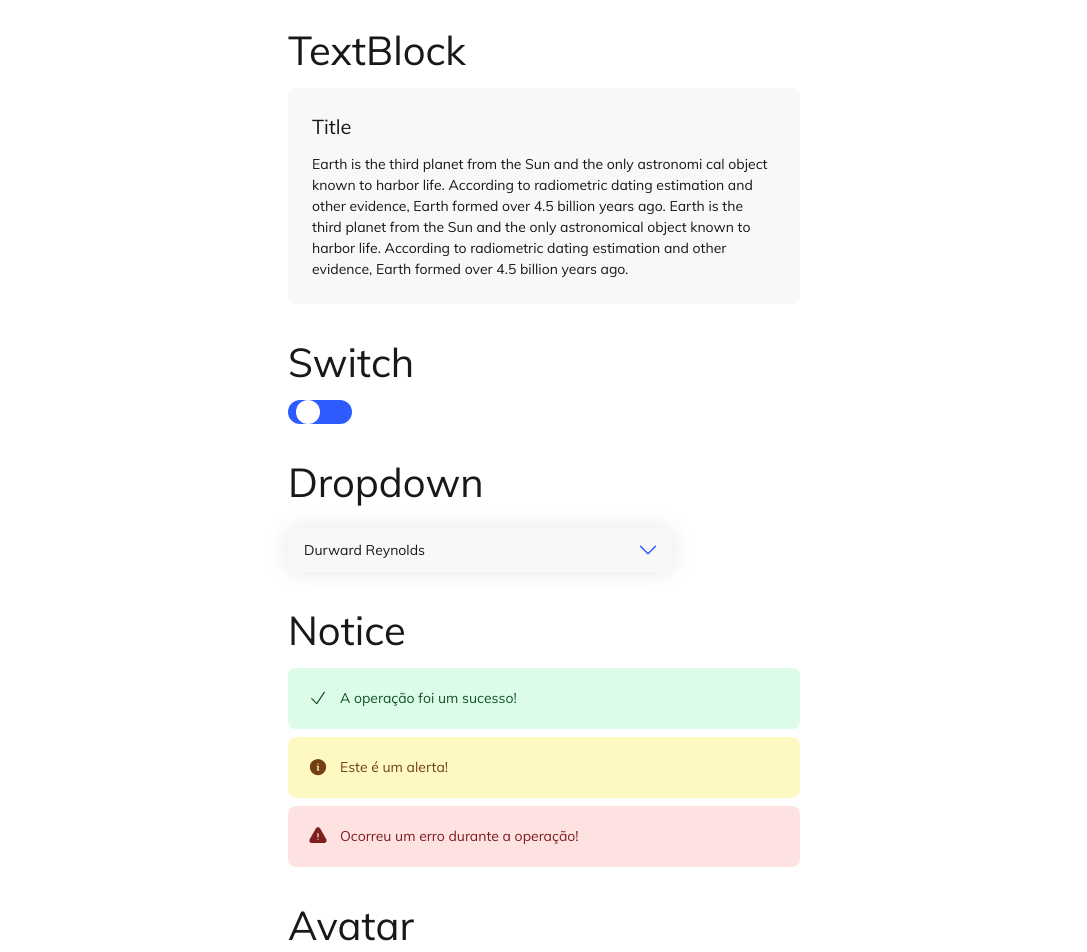
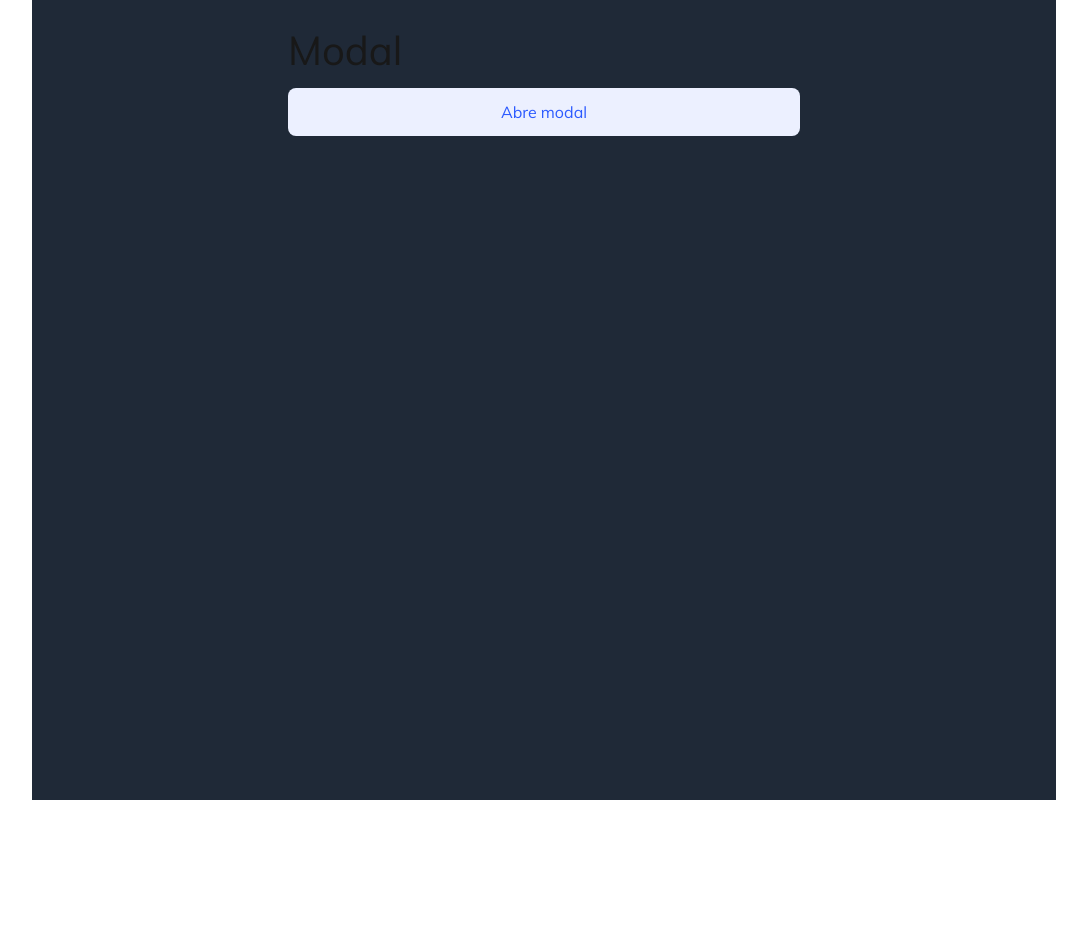
Before and after one commit to NeiltonSeguins/alfabit-design-system-project, a Next.js app: page / in a window 1280 px wide. Shown: the top 952 px of the page, without its empty margins (96-1183 px from the left). After the commit the page ends 800 px from the top, so only its background shows below. Built offline with nearby package versions, Linux system fonts and the light colour scheme.

Commit message:
Cria o componente de modal, suas estórias e documentação

```diff
--- a/components/Button/Button.tsx
+++ b/components/Button/Button.tsx
@@ -1,28 +1,47 @@
 export type ButtonProps = {
   children: React.ReactNode;
-  variant?: 'primary' | 'secondary' | 'tertiary';
+  variant?: "primary" | "secondary" | "tertiary";
+  onClick?: () => void;
 } & React.ButtonHTMLAttributes<HTMLButtonElement>;
 
-function getVariant(variant: ButtonProps['variant'], disabled: ButtonProps['disabled']) {
+function getVariant(
+  variant: ButtonProps["variant"],
+  disabled: ButtonProps["disabled"]
+) {
   switch (variant) {
-    case 'primary':
-      return disabled ? 'bg-disabled text-disabled' : 'bg-primary text-white'
-    case 'secondary':
-      return disabled ? 'bg-disabled text-disabled' : 'bg-quaternary text-primary'
-    case 'tertiary':
+    case "primary":
+      return disabled ? "bg-disabled text-disabled" : "bg-primary text-white";
+    case "secondary":
+      return disabled
+        ? "bg-disabled text-disabled"
+        : "bg-quaternary text-primary";
+    case "tertiary":
     default:
-      return disabled ? 'text-disabled' : 'text-primary'
+      return disabled ? "text-disabled" : "text-primary";
   }
 }
 
-const Button = ({ variant = 'primary', children, className, disabled, ...rest }: ButtonProps) => {
-  return <button
-    className={`rounded-md px-6 py-2 ${getVariant(variant, disabled)} ${className}`}
-    disabled={disabled}
-    {...rest}
-  >
-    { children }
-  </button>
-}
+const Button = ({
+  variant = "primary",
+  children,
+  className,
+  onClick,
+  disabled,
+  ...rest
+}: ButtonProps) => {
+  return (
+    <button
+      onClick={onClick}
+      className={`rounded-md px-6 py-2 ${getVariant(
+        variant,
+        disabled
+      )} ${className}`}
+      disabled={disabled}
+      {...rest}
+    >
+      {children}
+    </button>
+  );
+};
 
-export default Button
+export default Button;
--- /dev/null
+++ b/components/Modal/Modal.mdx
@@ -0,0 +1,20 @@
+import { Meta, Primary, Canvas, Controls } from "@storybook/blocks";
+
+import * as Story from "./Modal.stories.tsx";
+
+<Meta of={Story} />
+
+# Modal
+
+Este é um componente de Modal.
+
+### Modal Info
+
+<Canvas of={Story.ModalInfo} />
+
+### Modal Choice
+
+<Canvas of={Story.ModalChoice} />
+
+<Primary />
+<Controls />
--- /dev/null
+++ b/components/Modal/Modal.tsx
@@ -0,0 +1,59 @@
+import React, { Fragment } from "react";
+import { Dialog, Transition, DialogProps } from "@headlessui/react";
+import { XMarkIcon } from "@heroicons/react/24/outline";
+
+export type ModalProps = {
+  children: React.ReactNode;
+  title: string;
+  isOpen: boolean;
+  onClose: () => void;
+} & DialogProps<any> &
+  React.HTMLAttributes<HTMLDivElement>;
+
+const Modal = ({ children, isOpen, onClose, title, className }: ModalProps) => {
+  return (
+    <Transition appear show={isOpen} as={Fragment}>
+      <Dialog as="div" className="relative z-10" onClose={onClose}>
+        <Transition.Child
+          as={Fragment}
+          enter="ease-out duration-300"
+          enterFrom="opacity-0"
+          enterTo="opacity-100"
+          leave="ease-in duration-200"
+          leaveFrom="opacity-100"
+          leaveTo="opacity-0"
+        >
+          <div className="fixed inset-0 bg-black bg-opacity-25" />
+        </Transition.Child>
+
+        <div className="fixed inset-0 overflow-y-auto">
+          <div className="flex min-h-full items-center justify-center p-4">
+            <Transition.Child
+              as={Fragment}
+              enter="ease-out duration-300"
+              enterFrom="opacity-0 scale-95"
+              enterTo="opacity-100 scale-100"
+              leave="ease-in duration-200"
+              leaveFrom="opacity-100 scale-100"
+              leaveTo="opacity-0 scale-95"
+            >
+              <Dialog.Panel className="flex flex-col gap-5 w-full max-w-md transform overflow-hidden rounded-lg bg-white p-7 transition-all">
+                <div className="flex items-center justify-between">
+                  <Dialog.Title as="h3" className="text-lg font-semibold">
+                    {title}
+                  </Dialog.Title>
+                  <button onClick={onClose}>
+                    <XMarkIcon className="w-5 h-5 text-disabled" />
+                  </button>
+                </div>
+                {children}
+              </Dialog.Panel>
+            </Transition.Child>
+          </div>
+        </div>
+      </Dialog>
+    </Transition>
+  );
+};
+
+export default Modal;
--- a/pages/index.tsx
+++ b/pages/index.tsx
@@ -1,9 +1,7 @@
-import Avatar from "@/components/Avatar/Avatar";
-import Dropdown from "@/components/Dropdown/Dropdown";
-import Notice from "@/components/Notice/Notice";
-import Switch from "@/components/Switch/Switch";
+import Modal from "@/components/Modal/Modal";
 import Text from "@/components/Text/Text";
-import TextBlock from "@/components/TextBlock/TextBlock";
+import Button from "@/components/Button/Button";
+import { useState } from "react";
 
 const people: string[] = [
   "Durward Reynolds",
@@ -14,53 +12,51 @@ const people: string[] = [
 ];
 
 const App = () => {
+  const [isOpen, setIsOpen] = useState(false);
+
+  function closeModal() {
+    setIsOpen(false);
+  }
+
+  function openModal() {
+    setIsOpen(true);
+  }
+
   return (
-    <div className="h-screen mx-auto my-0 w-4/5 flex justify-center">
-      <div className="w-2/4 flex flex-col gap-1 justify-start">
+    <div className="h-screen mx-auto my-0 w-4/5 flex justify-center bg-gray-800">
+      <div className="w-2/4 flex flex-col gap-1 justify-star">
         <Text size="title3" className="mt-4">
-          TextBlock
+          Modal
         </Text>
 
-        <TextBlock title="Title" type="dark">
-          Earth is the third planet from the Sun and the only astronomi cal
-          object known to harbor life. According to radiometric dating
-          estimation and other evidence, Earth formed over 4.5 billion years
-          ago. Earth is the third planet from the Sun and the only astronomical
-          object known to harbor life. According to radiometric dating
-          estimation and other evidence, Earth formed over 4.5 billion years
-          ago.
-        </TextBlock>
+        <Button variant="secondary" onClick={openModal}>
+          Abre modal
+        </Button>
 
-        <Text size="title3" className="mt-4">
-          Switch
-        </Text>
-
-        <Switch />
-
-        <Text size="title3" className="mt-4">
-          Dropdown
-        </Text>
-
-        <Dropdown list={people} />
-
-        <Text size="title3" className="mt-4">
-          Notice
-        </Text>
-
-        <Notice type="success" message="A operação foi um sucesso!" />
-        <Notice type="alert" message="Este é um alerta!" />
-        <Notice type="error" message="Ocorreu um erro durante a operação!" />
-
-        <Text size="title3" className="mt-4">
-          Avatar
-        </Text>
-
-        <div className="w-full flex items-center justify-evenly p-3 rounded-sm bg-slate-500">
-          <Avatar />
-          <Avatar size="sm" />
-          <Avatar size="md" />
-          <Avatar size="lg" />
-        </div>
+        {/* <button
+          type="button"
+          onClick={openModal}
+          className="rounded-md bg-black bg-opacity-20 px-4 py-2 text-sm font-medium text-white hover:bg-opacity-30 focus:outline-none focus-visible:ring-2 focus-visible:ring-white focus-visible:ring-opacity-75"
+        >
+          Open Modal
+        </button> */}
+        <Modal title="Heading" isOpen={isOpen} onClose={closeModal}>
+          <Text element="p">
+            Today, every company I talk to wants to implement a design system
+            from scratch. Unfortunately, the details of a design system are not
+            explored, so often they are not used to the maximum to create a
+            useful user experience.
+          </Text>
+          <Text>
+            New designers can take a look at any of the design patterns listed
+            below to learn best practices and make informed design decisions on
+            their projects.
+          </Text>
+          <div className=" flex flex-col gap-3">
+            <Button>Primary button</Button>
+            <Button variant="secondary">Secondary button</Button>
+          </div>
+        </Modal>
       </div>
     </div>
   );
```
Also changed, not shown: 1 other file (tests, documents, lock files or other folders).
